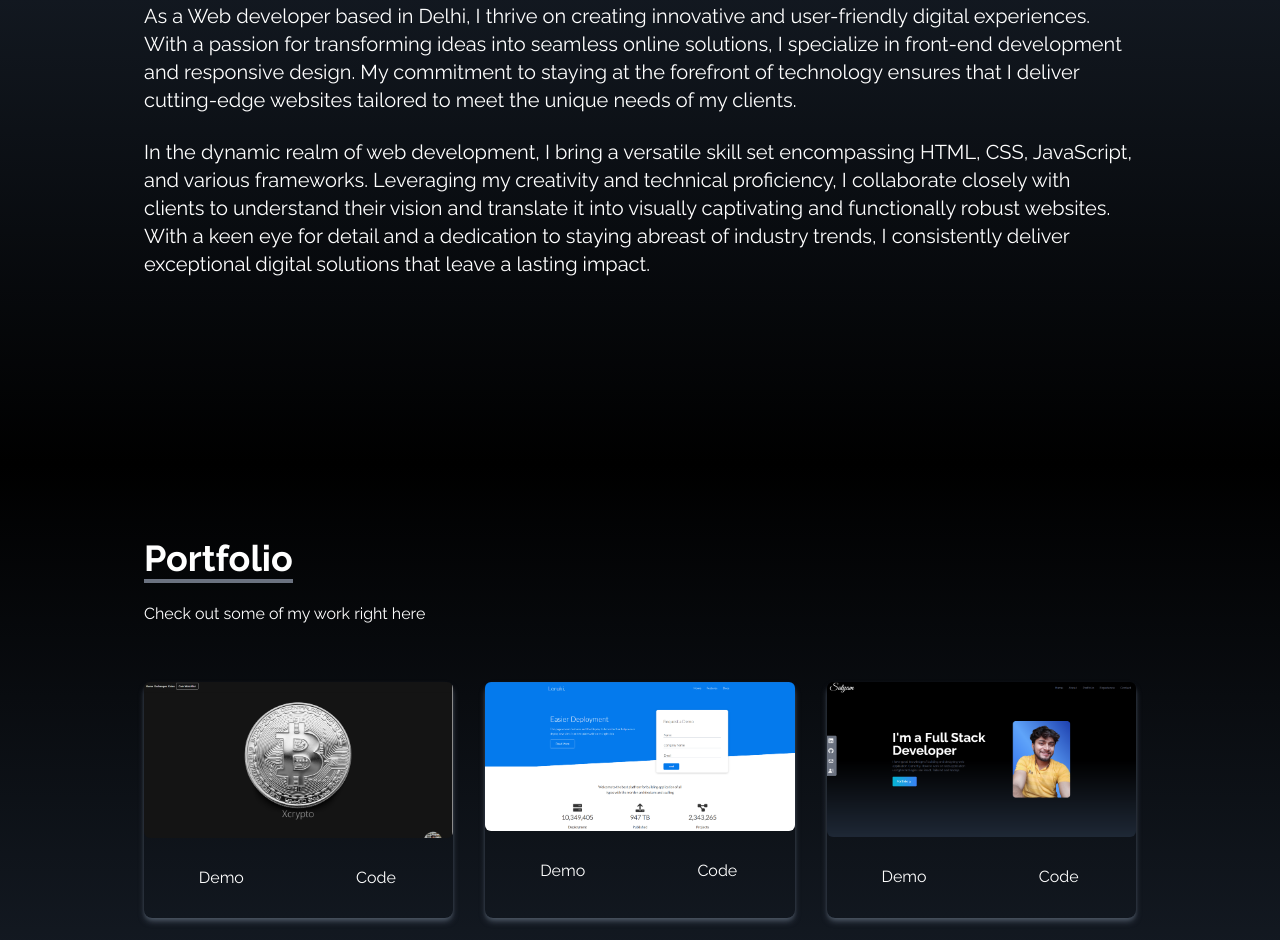
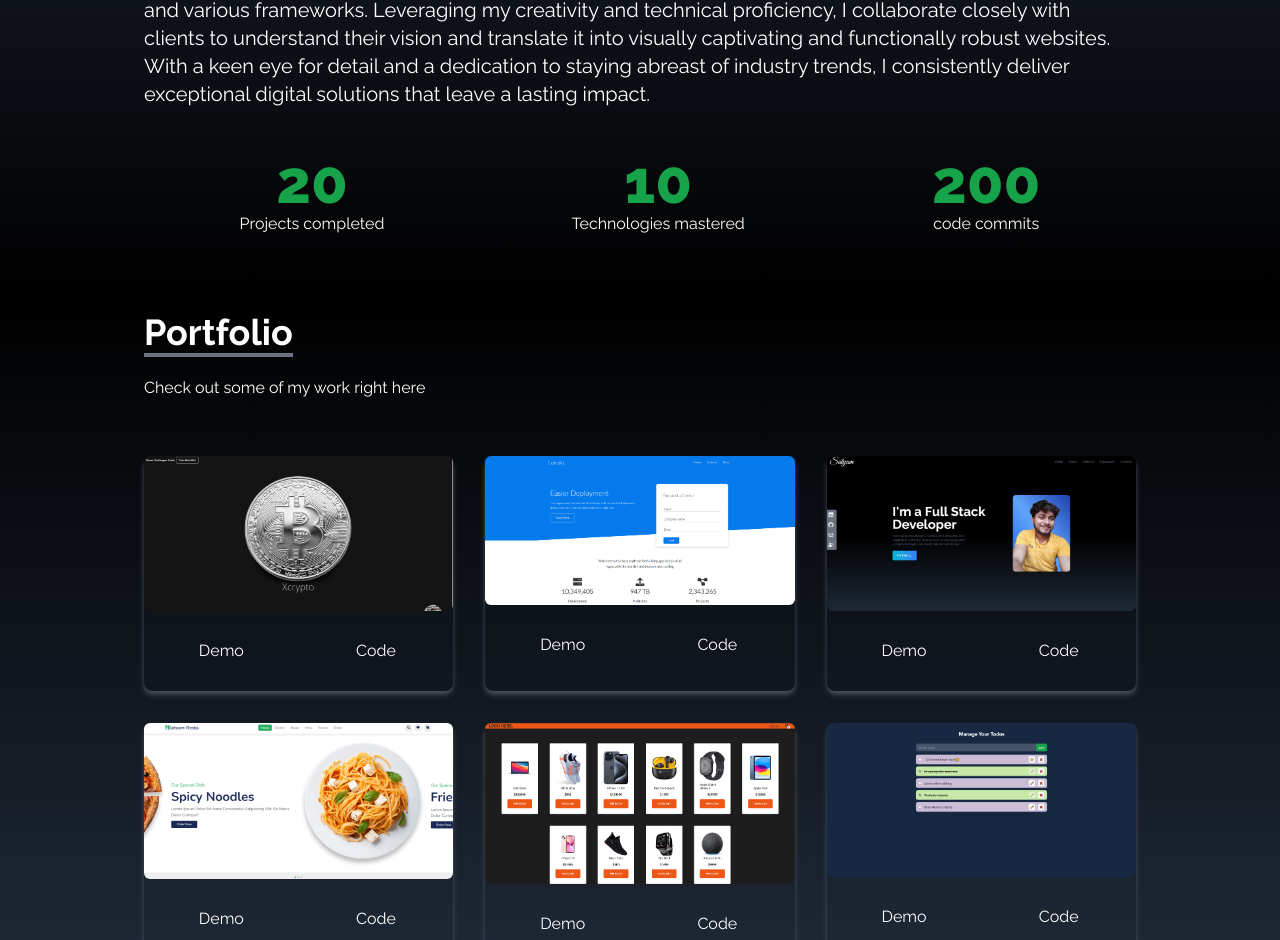
Before and after one commit to mishrasatyam28/portfolio, a React (Vite) app: page / in a window 1280 px wide. Shown: the part 1136-2076 px from the top of the page. Built offline with nearby package versions, Linux system fonts and the light colour scheme.

Commit message:
added project countUp

```diff
--- a/package.json
+++ b/package.json
@@ -11,6 +11,7 @@
   },
   "dependencies": {
     "react": "^18.2.0",
+    "react-countup": "^6.5.3",
     "react-dom": "^18.2.0",
     "react-icons": "^5.0.1",
     "react-scroll": "^1.9.0",
--- a/src/components/About.jsx
+++ b/src/components/About.jsx
@@ -1,10 +1,26 @@
 import React from "react";
+import CountUp from "react-countup";
 
 const About = () => {
+  const stats = [
+    {
+      num: 20,
+      text: "Projects completed",
+    },
+    {
+      num: 10,
+      text: "Technologies mastered",
+    },
+    {
+      num: 200,
+      text: "code commits",
+    },
+  ];
   return (
     <div
       name="about"
-      className="w-full h-screen bg-gradient-to-b from-gray-800 to-black text-white max-[500px]:h-full"
+      // h-screen->h-full
+      className="w-full h-full bg-gradient-to-b from-gray-800 to-black text-white max-[500px]:h-full"
     >
       <div className="max-w-screen-lg p-4 mx-auto flex flex-col justify-center w-full h-full">
         <div className="pb-8">
@@ -31,6 +47,22 @@ const About = () => {
           consistently deliver exceptional digital solutions that leave a
           lasting impact.
         </p>
+
+        <div className="my-8">
+          <div className="flex justify-around gap-5 mx-auto p-3 ">
+            {stats.map(({ num, text }) => (
+              <div key={num} className="text-center">
+                <CountUp
+                  end={num}
+                  duration={2}
+                  delay={3}
+                  className="text-6xl font-extrabold text-green-600"
+                />
+                <p>{text}</p>
+              </div>
+            ))}
+          </div>
+        </div>
       </div>
     </div>
   );
--- a/src/components/Experience.jsx
+++ b/src/components/Experience.jsx
@@ -80,7 +80,7 @@ const Experience = () => {
   return (
     <div
       name="experience"
-      className="bg-gradient-to-b from-gray-800 to-black w-full h-screen max-[500px]:h-full pt-4 "
+      className="bg-gradient-to-b from-gray-800 to-black w-full h-full max-[500px]:h-full pt-4 "
     >
       <div className="max-w-screen-lg mx-auto p-4 flex flex-col justify-center w-full h-full text-white">
         <div>
--- a/src/components/Portfolio.jsx
+++ b/src/components/Portfolio.jsx
@@ -49,7 +49,7 @@ const Portfolio = () => {
   return (
     <div
       name="portfolio"
-      className="bg-gradient-to-b from-black to-gray-800 w-full text-white md:h-screen"
+      className="h-full bg-gradient-to-b from-black to-gray-800 w-full text-white "
     >
       <div className="max-w-screen-lg p-4 mx-auto flex flex-col justify-center w-full h-full">
         <div className="pb-8">
```
Also changed, not shown: src/components/Contact.jsx (+5 -4 lines), 1 other file (tests, documents, lock files or other folders).
